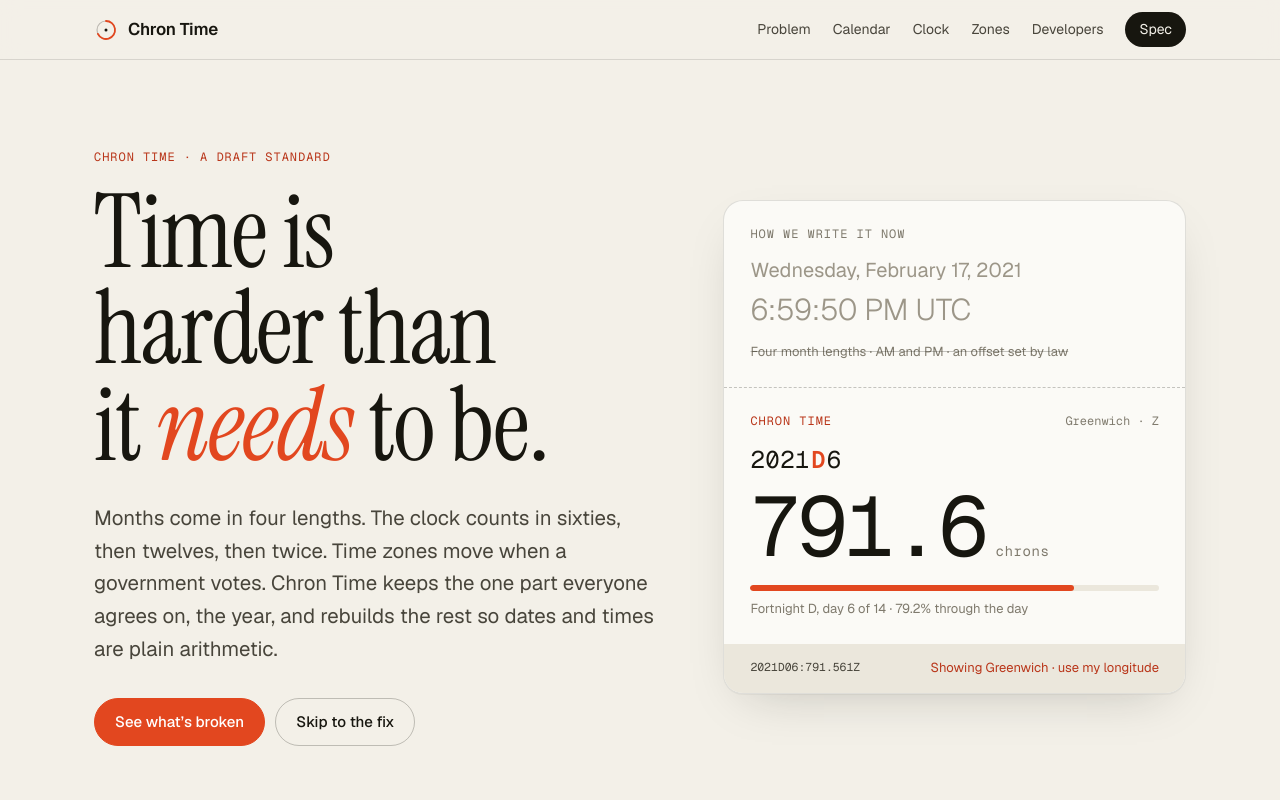
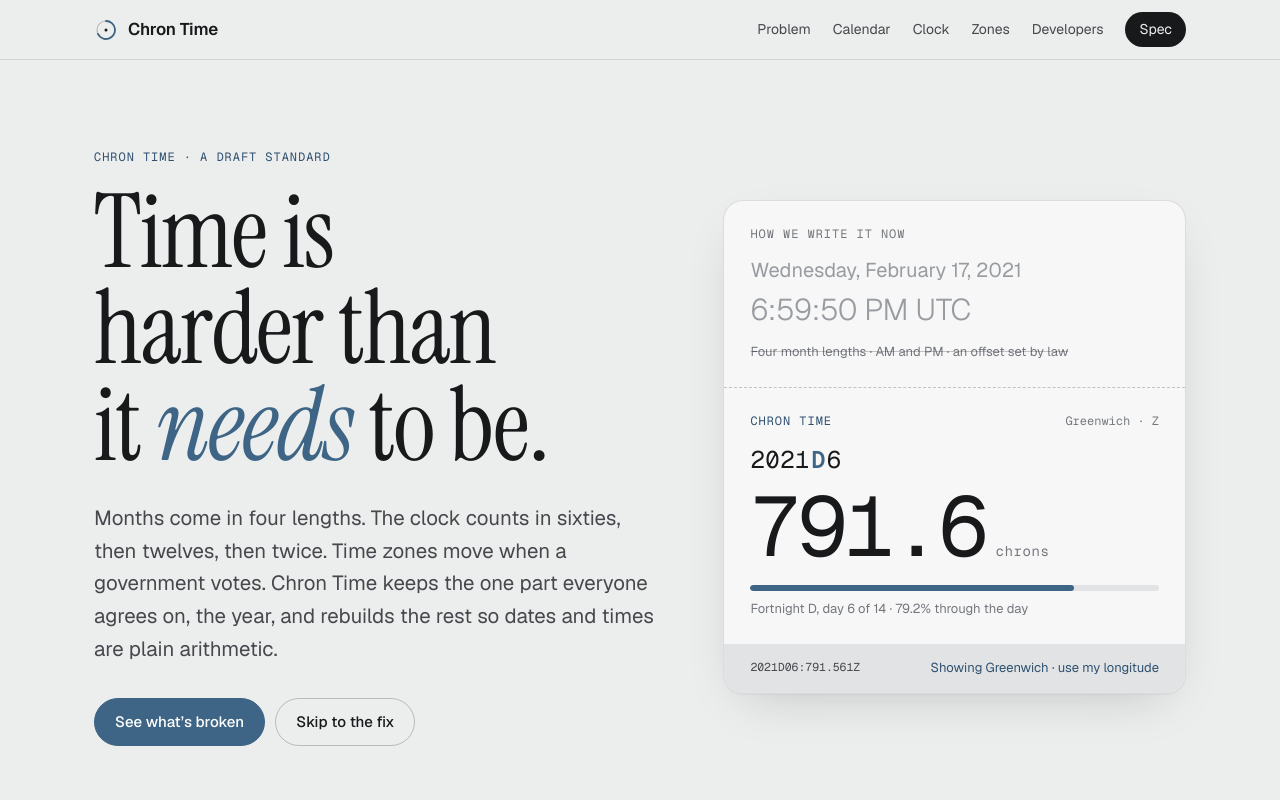
Before and after one commit to randallknutson/chrontime, a React (Vite) app: page / in a window 1280 px wide. Shown: the top 800 px of the page. Built offline with nearby package versions, Linux system fonts and the light colour scheme; no server answers.

Commit message:
Update styling.

```diff
--- a/index.html
+++ b/index.html
@@ -7,8 +7,8 @@
       name="description"
       content="A better way to keep time. Chron Time keeps the Gregorian year, writes it as 26 fortnights instead of uneven months, splits the day into 1000 chrons, and sets your zone from longitude instead of law."
     />
-    <meta name="theme-color" content="#f3f0e8" media="(prefers-color-scheme: light)" />
-    <meta name="theme-color" content="#12110e" media="(prefers-color-scheme: dark)" />
+    <meta name="theme-color" content="#eceded" media="(prefers-color-scheme: light)" />
+    <meta name="theme-color" content="#121314" media="(prefers-color-scheme: dark)" />
     <title>Chron Time</title>
     <link rel="icon" href="/favicon.svg" type="image/svg+xml" />
     <link rel="preconnect" href="https://fonts.googleapis.com" />
--- a/spec.html
+++ b/spec.html
@@ -4,8 +4,8 @@
     <meta charset="UTF-8" />
     <meta name="viewport" content="width=device-width, initial-scale=1" />
     <meta name="description" content="Draft specification for Chron Time." />
-    <meta name="theme-color" content="#f3f0e8" media="(prefers-color-scheme: light)" />
-    <meta name="theme-color" content="#12110e" media="(prefers-color-scheme: dark)" />
+    <meta name="theme-color" content="#eceded" media="(prefers-color-scheme: light)" />
+    <meta name="theme-color" content="#121314" media="(prefers-color-scheme: dark)" />
     <title>Chron Time spec</title>
     <link rel="icon" href="/favicon.svg" type="image/svg+xml" />
     <link rel="preconnect" href="https://fonts.googleapis.com" />
--- a/src/styles.css
+++ b/src/styles.css
@@ -1,19 +1,20 @@
 :root {
-  --bg: #f3f0e8;
-  --bg-2: #ebe7dc;
-  --surface: #fbfaf6;
-  --ink: #17160f;
-  --ink-2: #48453b;
-  --muted: #7f7a6d;
-  --old: #9c9688;
-  --line: rgba(23, 22, 15, 0.12);
-  --line-2: rgba(23, 22, 15, 0.24);
-  --accent: #e2471f;
-  --accent-ink: #b9361a;
-  --accent-soft: rgba(226, 71, 31, 0.1);
-  --code-bg: #17160f;
-  --code-ink: #ece7db;
-  --shadow: 0 1px 0 rgba(23, 22, 15, 0.04), 0 18px 50px -24px rgba(23, 22, 15, 0.25);
+  --bg: #eceded;
+  --bg-2: #e2e3e4;
+  --surface: #f7f7f8;
+  --ink: #18191b;
+  --ink-2: #45484c;
+  --muted: #74787d;
+  --old: #989ca1;
+  --line: rgba(24, 25, 27, 0.12);
+  --line-2: rgba(24, 25, 27, 0.24);
+  --accent: #3e6585;
+  --accent-ink: #2f5170;
+  --accent-soft: rgba(62, 101, 133, 0.1);
+  --on-accent: #ffffff;
+  --code-bg: #1b1c1e;
+  --code-ink: #e3e4e6;
+  --shadow: 0 1px 0 rgba(24, 25, 27, 0.04), 0 18px 50px -24px rgba(24, 25, 27, 0.25);
   --font-display: "Instrument Serif", ui-serif, Georgia, serif;
   --font-ui: "Geist", system-ui, -apple-system, sans-serif;
   --font-mono: "Geist Mono", ui-monospace, SFMono-Regular, monospace;
@@ -24,20 +25,21 @@
 
 @media (prefers-color-scheme: dark) {
   :root {
-    --bg: #12110e;
-    --bg-2: #1a1915;
-    --surface: #1e1d19;
-    --ink: #f0ece2;
-    --ink-2: #c5bfb1;
-    --muted: #8e8879;
-    --old: #6f6a5e;
-    --line: rgba(240, 236, 226, 0.11);
-    --line-2: rgba(240, 236, 226, 0.22);
-    --accent: #ff6542;
-    --accent-ink: #ff7d5e;
-    --accent-soft: rgba(255, 101, 66, 0.14);
-    --code-bg: #0b0a08;
-    --code-ink: #e4dfd3;
+    --bg: #121314;
+    --bg-2: #1a1b1d;
+    --surface: #202123;
+    --ink: #ececed;
+    --ink-2: #bfc1c4;
+    --muted: #8a8d92;
+    --old: #686b70;
+    --line: rgba(236, 236, 237, 0.11);
+    --line-2: rgba(236, 236, 237, 0.22);
+    --accent: #8fb0cc;
+    --accent-ink: #a9c4db;
+    --accent-soft: rgba(143, 176, 204, 0.14);
+    --on-accent: #121314;
+    --code-bg: #0c0d0e;
+    --code-ink: #dcdde0;
     --shadow: 0 18px 50px -24px rgba(0, 0, 0, 0.6);
     color-scheme: dark;
   }
@@ -125,7 +127,7 @@ code { font-size: 0.88em; }
   transition: background 0.15s, border-color 0.15s, color 0.15s;
 }
 .btn:hover { text-decoration: none; border-color: var(--ink); }
-.btn.primary { background: var(--accent); border-color: var(--accent); color: #fff; }
+.btn.primary { background: var(--accent); border-color: var(--accent); color: var(--on-accent); }
 .btn.primary:hover { background: var(--accent-ink); border-color: var(--accent-ink); }
 .link-btn {
   background: none;
@@ -194,7 +196,7 @@ h3 { font-size: 17px; font-weight: 600; margin: 0 0 8px; letter-spacing: -0.01em
   padding: 0 8px;
   border-radius: 999px;
   background: var(--accent);
-  color: #fff;
+  color: var(--on-accent);
   font-family: var(--font-display);
   font-size: 22px;
   line-height: 1;
@@ -351,7 +353,7 @@ h3 { font-size: 17px; font-weight: 600; margin: 0 0 8px; letter-spacing: -0.01em
 .m-top { top: -24px; background: var(--ink); color: var(--bg); }
 .m-bottom { bottom: -28px; }
 .rulers.clash .m-bottom { background: var(--old); color: var(--bg); text-decoration: line-through; text-decoration-color: color-mix(in srgb, var(--bg) 60%, transparent); }
-.rulers.agree .m-bottom { background: var(--accent); color: #fff; }
+.rulers.agree .m-bottom { background: var(--accent); color: var(--on-accent); }
 .rulers figcaption { margin-top: 14px; color: var(--muted); font-size: 14px; }
 
 /* Instruments (shared panel) */
@@ -396,9 +398,9 @@ h3 { font-size: 17px; font-weight: 600; margin: 0 0 8px; letter-spacing: -0.01em
 }
 .fort.pair-alt { background: color-mix(in srgb, var(--bg-2) 60%, var(--line-2)); }
 .fort:hover { border-color: var(--line-2); }
-.fort.active { background: var(--accent); color: #fff; }
+.fort.active { background: var(--accent); color: var(--on-accent); }
 .fort.extra { flex: 1.3 1 0; background: var(--ink); color: var(--bg); cursor: default; justify-content: center; }
-.fort.extra.active { background: var(--accent); color: #fff; }
+.fort.extra.active { background: var(--accent); color: var(--on-accent); }
 .fort .letter { font-family: var(--font-mono); font-size: 14px; font-weight: 500; }
 .fort .ticks { display: grid; grid-template-columns: repeat(2, 3px); gap: 2px; }
 .fort .ticks i { width: 3px; height: 3px; border-radius: 1px; background: currentColor; opacity: 0.25; }
@@ -574,7 +576,7 @@ h3 { font-size: 17px; font-weight: 600; margin: 0 0 8px; letter-spacing: -0.01em
   line-height: 1.7;
   overflow-x: auto;
 }
-.snippet .c { color: #8f897b; }
+.snippet .c { color: #878b91; }
 #try { background: var(--bg-2); }
 
 /* Playground */
```
Also changed, not shown: public/favicon.svg.
